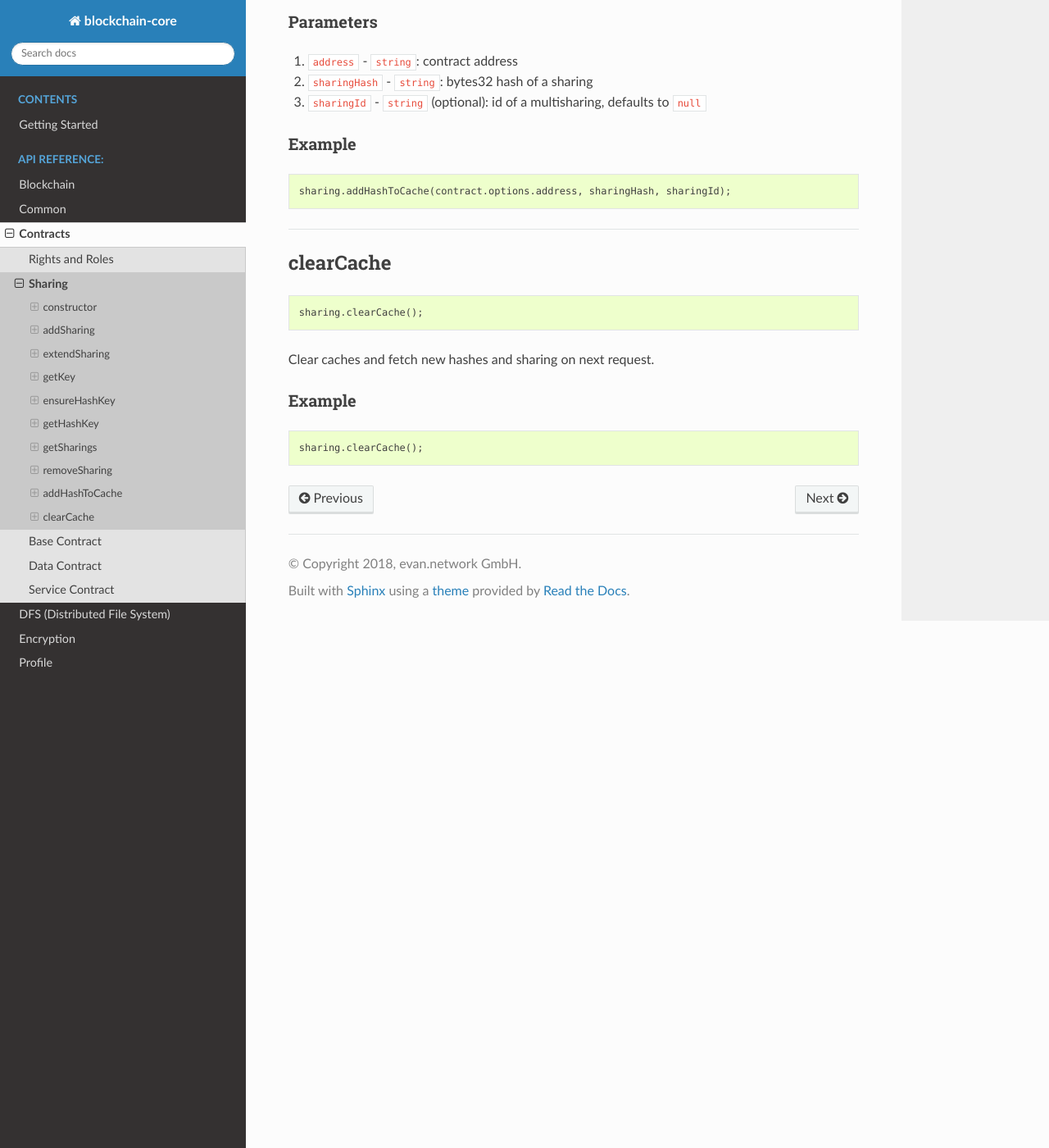
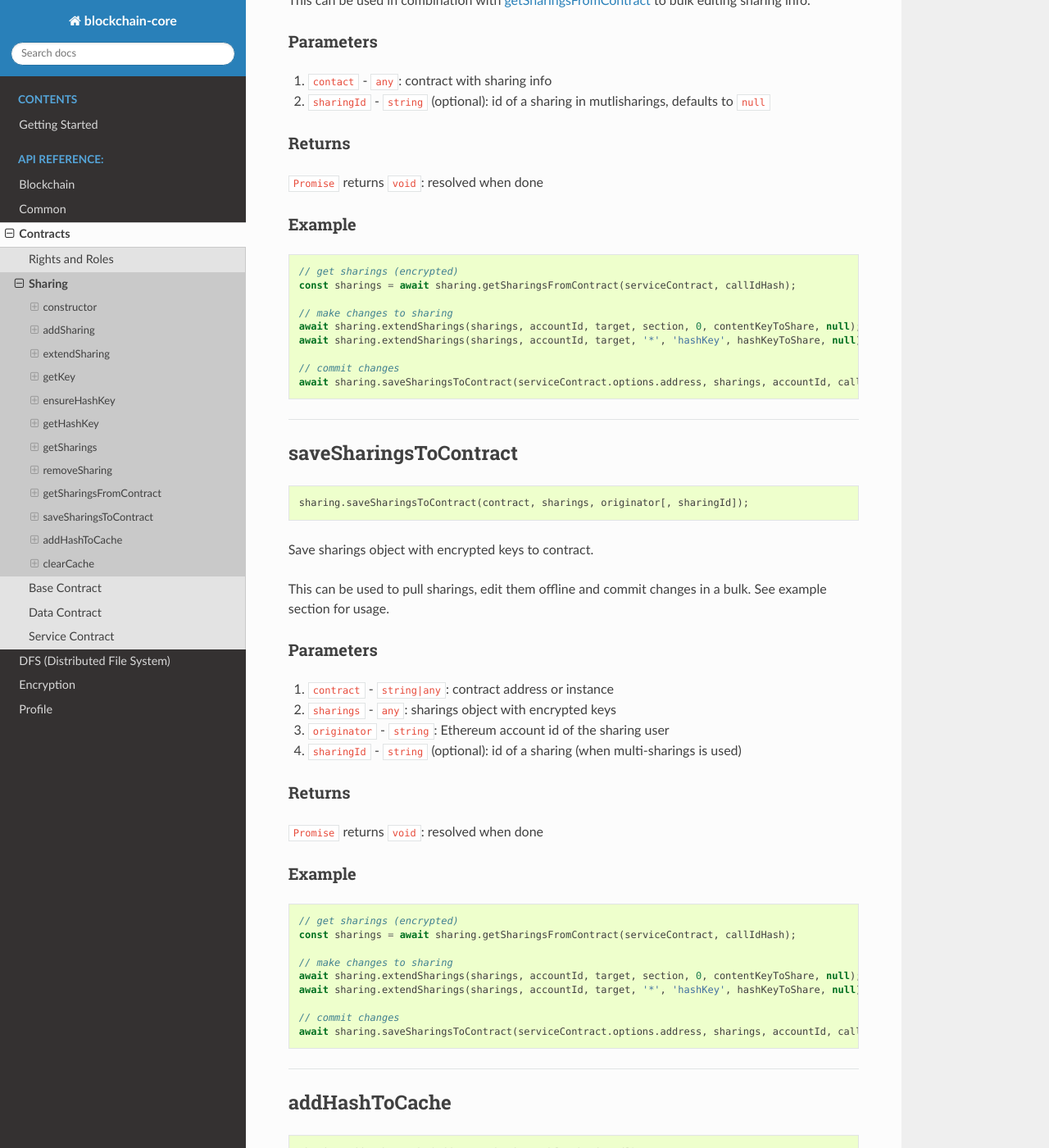
Before and after one commit to evannetwork/api-blockchain-core, a Sphinx documentation site: the page built from docs/contracts/sharing.rst, in a window 1280 px wide and 1400 px high, scrolled down 8282 px. Shown: the whole window at 82% size. Built offline with Sphinx 7.4.7 and the Read the Docs theme 2.0.0, drawn with Linux system fonts in a browser that asks for light colours; pages that are not in the unit, such as notebooks, are missing from menus; some of the changed text lies outside the part shown.

Commit message:
improve ServiceContract call creation performance
- add functions for editing sharings with `Sharings` module in bulk
- use bulk edit for setting up call sharings

```diff
--- a/docs/contracts/sharing.rst
+++ b/docs/contracts/sharing.rst
@@ -487,6 +487,100 @@ Example
 
 --------------------------------------------------------------------------------
 
+.. _sharing_getSharingsFromContract:
+
+getSharingsFromContract
+================================================================================
+
+.. code-block:: typescript
+
+  sharing.getSharingsFromContract(contract[, sharingId]);
+
+Get encrypted sharings from smart contract.
+
+This can be used in combination with :ref:`getSharingsFromContract<sharing_saveSharingsToContract>` to bulk editing sharing info.
+
+----------
+Parameters
+----------
+
+#. ``contact`` - ``any``: contract with sharing info
+#. ``sharingId`` - ``string`` (optional): id of a sharing in mutlisharings, defaults to ``null``
+
+-------
+Returns
+-------
+
+``Promise`` returns ``void``: resolved when done
+
+-------
+Example
+-------
+
+.. code-block:: typescript
+
+  // get sharings (encrypted)
+  const sharings = await sharing.getSharingsFromContract(serviceContract, callIdHash);
+
+  // make changes to sharing
+  await sharing.extendSharings(sharings, accountId, target, section, 0, contentKeyToShare, null);
+  await sharing.extendSharings(sharings, accountId, target, '*', 'hashKey', hashKeyToShare, null);
+
+  // commit changes
+  await sharing.saveSharingsToContract(serviceContract.options.address, sharings, accountId, callIdHash);
+
+
+
+--------------------------------------------------------------------------------
+
+.. _sharing_saveSharingsToContract:
+
+saveSharingsToContract
+================================================================================
+
+.. code-block:: typescript
+
+  sharing.saveSharingsToContract(contract, sharings, originator[, sharingId]);
+
+Save sharings object with encrypted keys to contract.
+
+This can be used to pull sharings, edit them offline and commit changes in a bulk. See example section for usage.
+
+----------
+Parameters
+----------
+
+#. ``contract`` - ``string|any``: contract address or instance
+#. ``sharings`` - ``any``: sharings object with encrypted keys
+#. ``originator`` - ``string``: Ethereum account id of the sharing user
+#. ``sharingId`` - ``string`` (optional): id of a sharing (when multi-sharings is used)
+
+-------
+Returns
+-------
+
+``Promise`` returns ``void``: resolved when done
+
+-------
+Example
+-------
+
+.. code-block:: typescript
+
+  // get sharings (encrypted)
+  const sharings = await sharing.getSharingsFromContract(serviceContract, callIdHash);
+
+  // make changes to sharing
+  await sharing.extendSharings(sharings, accountId, target, section, 0, contentKeyToShare, null);
+  await sharing.extendSharings(sharings, accountId, target, '*', 'hashKey', hashKeyToShare, null);
+
+  // commit changes
+  await sharing.saveSharingsToContract(serviceContract.options.address, sharings, accountId, callIdHash);
+
+
+
+--------------------------------------------------------------------------------
+
 .. _sharing_addHashToCache:
 
 addHashToCache
@@ -529,6 +623,10 @@ clearCache
 
 Clear caches and fetch new hashes and sharing on next request.
 
+When sharings are fetched and not all results could be read, the result would stay the same in
+following requests due to the internal caching mechanism, even if a proper key has been shared with
+the user later on. To prevent such old values from showing up, the cache can be cleared.
+
 -------
 Example
 -------
```
Also changed, not shown: VERSIONS.md (+2 -0 lines), 3 other files.
